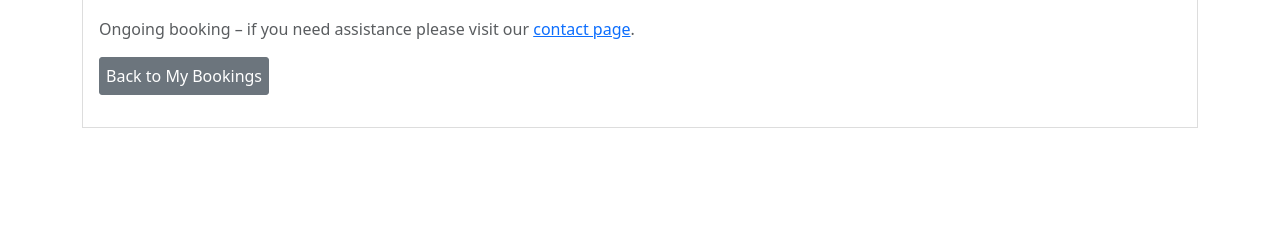
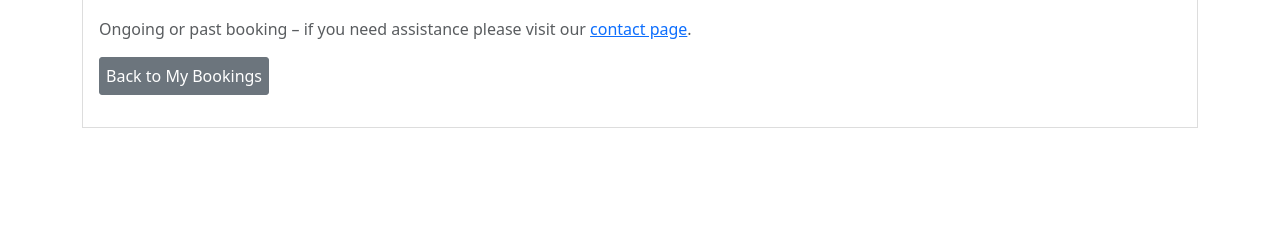
Before and after one commit to Maxcode0101/Wildventures, a Django app: template booking/templates/booking/booking_details.html in a window 1280 px wide. Shown: the part 314-554 px from the top of the page. Run offline with Django 5.2, Linux system fonts and the light colour scheme; the template is opened without the code that fills it, so the values that code supplies are empty; some libraries are stand-ins or nearby versions.

Commit message:
Update booking_details.html

```diff
--- a/booking/templates/booking/booking_details.html
+++ b/booking/templates/booking/booking_details.html
@@ -29,7 +29,7 @@
             </a>
         {% endif %}
     {% else %}
-         <p class="text-muted">Ongoing booking – if you need assistance please visit our <a href="{% url 'contact' %}">contact page</a>.</p>
+         <p class="text-muted">Ongoing or past booking – if you need assistance please visit our <a href="{% url 'contact' %}">contact page</a>.</p>
     {% endif %}
 
     <p style="margin-top: 10px;">
```
